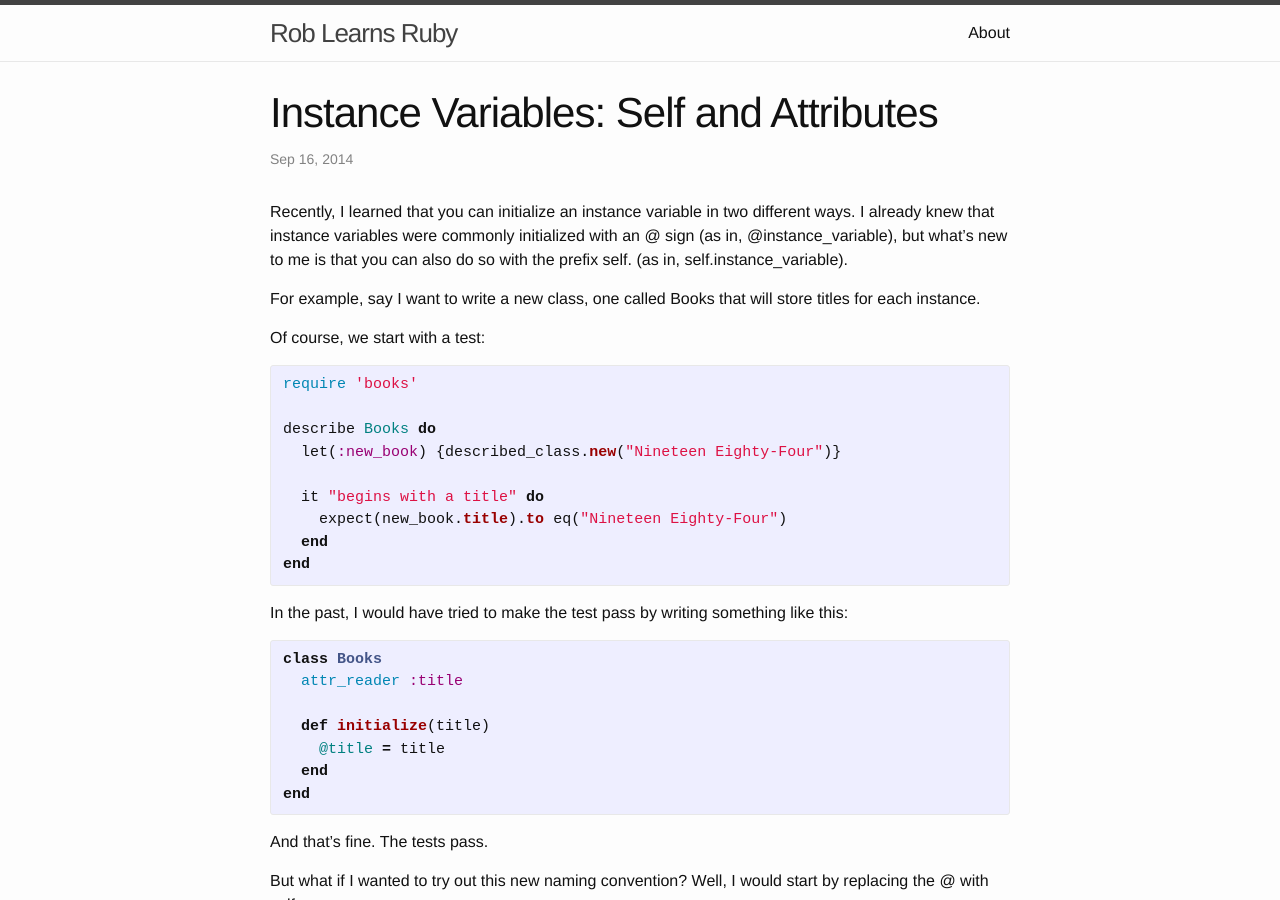
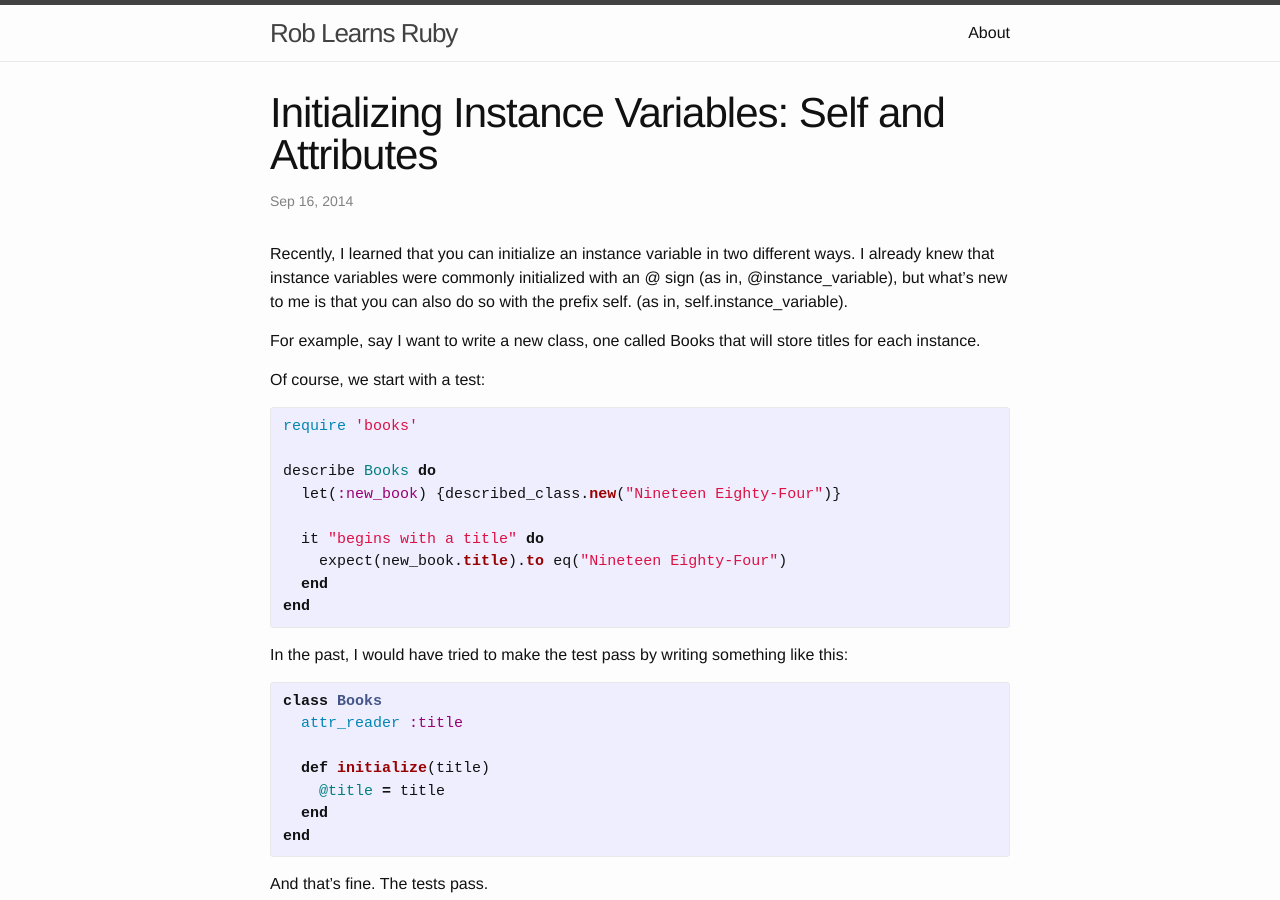
Before and after one commit to rmulhol/rmulhol.github.io, a Jekyll site: the page built from _posts/2014-09-16-instance-variables-self-and-attributes.markdown, in a window 1280 px wide and 900 px high. Built offline with Jekyll 4.4.1, drawn with Linux system fonts in a browser that asks for light colours.

Commit message:
change post title

```diff
--- a/_posts/2014-09-16-instance-variables-self-and-attributes.markdown
+++ b/_posts/2014-09-16-instance-variables-self-and-attributes.markdown
@@ -1,8 +1,8 @@
 ---
 layout: post
-title:  "Instance Variables: Self and Attributes"
+title:  "Initializing Instance Variables: Self and Attributes"
 date:   2014-09-16
-categories: attributes
+categories: class
 ---
 
 Recently, I learned that you can initialize an instance variable in two different ways. I already knew that instance variables were commonly initialized with an @ sign (as in, @instance_variable), but what's new to me is that you can also do so with the prefix self. (as in, self.instance_variable).
```
